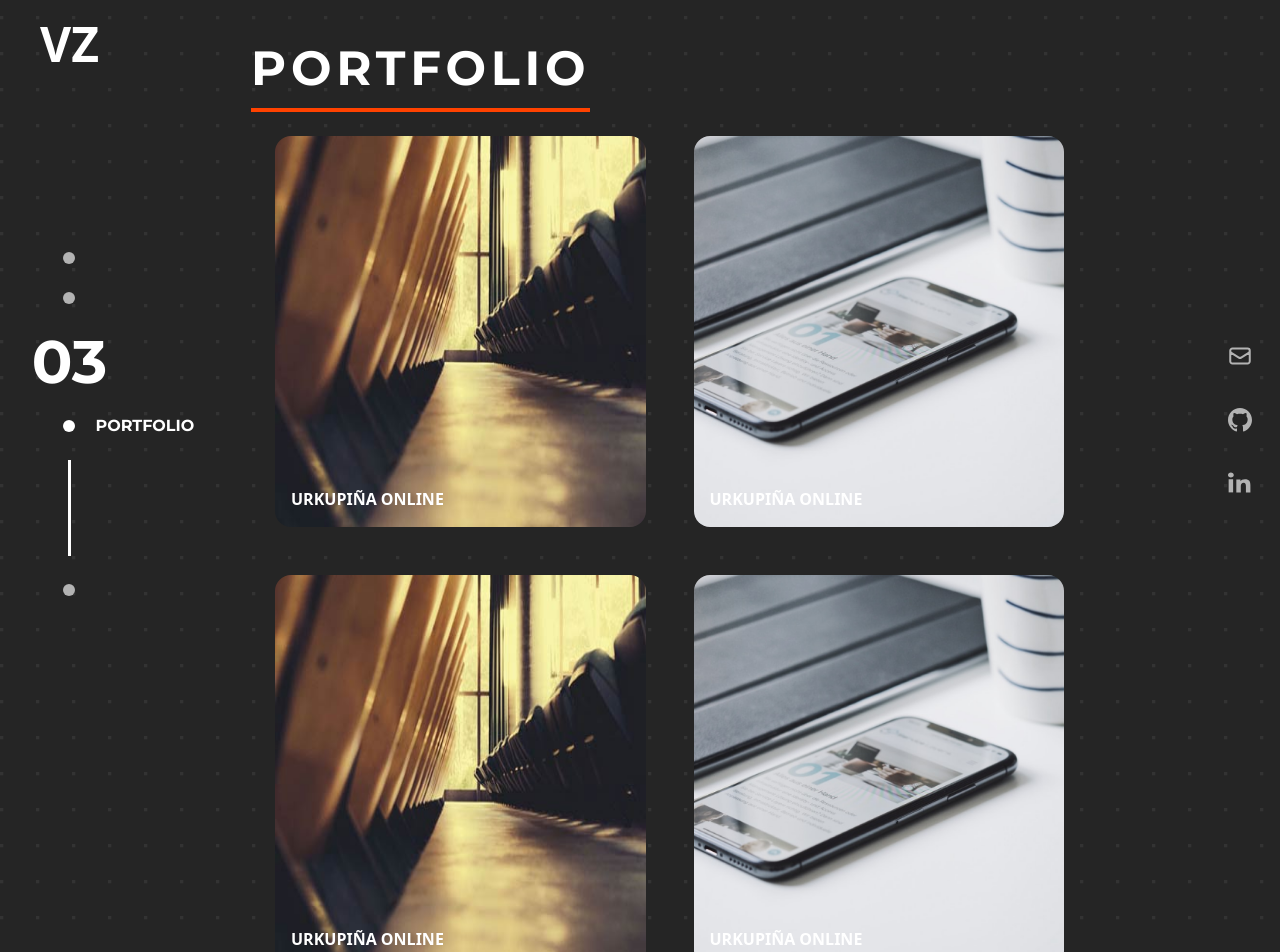
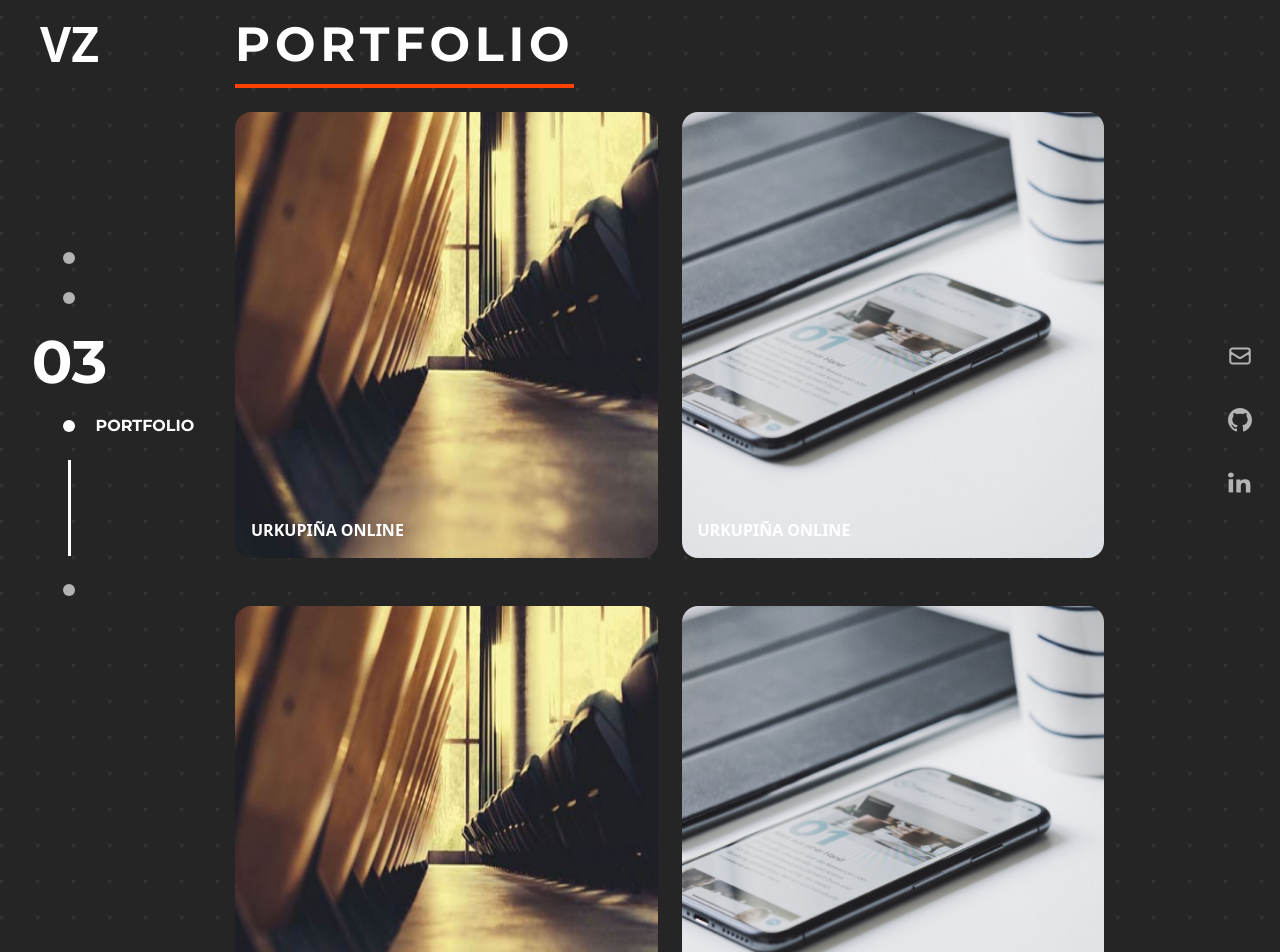
Before and after one commit to ojedacristian/personal-portfolio, a Next.js app: page /portfolio in a window 1280 px wide. Shown: the part 20-972 px from the top of the page. Built offline with nearby package versions, Linux system fonts and the light colour scheme.

Commit message:
fix overflow in Portfolio Page

```diff
--- a/components/Layout.tsx
+++ b/components/Layout.tsx
@@ -47,7 +47,7 @@ export const Layout: React.FC<Props> = ({ children, title = 'Cristian Ojeda - Po
           </header>
           <NavbarMenu dark={dark} />
         </aside>
-        <div className='mx-auto flex h-full px-2 sm:px-8'>
+        <div className='mx-auto flex h-full sm:px-8'>
           {children}
         </div>
         <NavbarSocial />
--- a/pages/portfolio/index.tsx
+++ b/pages/portfolio/index.tsx
@@ -20,11 +20,11 @@ const PortfolioPage: NextPage = () => {
       {/* <div className='absolute -z-20 h-screen w-full bg-brand-darkGray opacity-90' /> */}
       {/* BG END */}
 
-      <div className='container m-4 p-12 lg:px-12 xl:px-16'>
+      <div className='container pt-10 sm:px-12 xl:px-16'>
         <h1 className='inline-block border-b-4 border-brand-orange pb-4 font-montserrat text-5xl font-bold uppercase tracking-widest'>Portfolio</h1>
 
-        <div className='grid lg:grid-cols-2 2xl:grid-cols-3'>
-          <figure className="group relative m-6 overflow-hidden rounded-2xl bg-brand-orange text-white hover:cursor-pointer">
+        <div className='grid gap-6 lg:grid-cols-2 2xl:grid-cols-3'>
+          <figure className="group relative mt-6 overflow-hidden rounded-2xl bg-brand-orange text-white hover:cursor-pointer">
             <img src="1.jpg" alt="img01" className='min-h-full min-w-full group-hover:opacity-60' />
             <figcaption className='invisible absolute bottom-0 w-full -translate-x-1/2 scale-x-0 bg-white p-8 uppercase text-[#3c4a50] transition-all duration-300 before:pointer-events-none after:pointer-events-none group-hover:visible group-hover:translate-x-0 group-hover:scale-100
             '>
@@ -42,7 +42,7 @@ const PortfolioPage: NextPage = () => {
                 Urkupiña <span>Online</span>
               </h2>
           </figure>
-          <figure className="group relative m-6 overflow-hidden rounded-2xl bg-brand-orange text-white hover:cursor-pointer">
+          <figure className="group relative mt-6 overflow-hidden rounded-2xl bg-brand-orange text-white hover:cursor-pointer">
             <img src="project3.png" alt="img01" className='min-h-full min-w-full group-hover:opacity-50' />
             <figcaption className='invisible absolute bottom-0 w-full -translate-x-1/2 scale-x-0 bg-white p-8 uppercase text-[#3c4a50] transition-all duration-300 before:pointer-events-none after:pointer-events-none group-hover:visible group-hover:translate-x-0 group-hover:scale-100
             '>
@@ -54,7 +54,6 @@ const PortfolioPage: NextPage = () => {
                 <ArrowRight/>
                 </div>
               </div>
-            {/* <a href="/func" className='absolute bottom-0 right-0 z-10 h-full p-4'>View more</a> */}
             </figcaption>
               <p className='invisible absolute left-1/2 top-1/2 -translate-x-1/2 -translate-y-6 font-lato font-bold  opacity-0 transition-all duration-500 ease-in-out group-hover:visible group-hover:translate-y-0 group-hover:opacity-100'>Descripcion del proyecto de Urkupiña</p>
               <h2 className='absolute bottom-0 left-0 p-4 text-base font-bold uppercase transition-all group-hover:text-brand-darkGray'>
@@ -62,7 +61,7 @@ const PortfolioPage: NextPage = () => {
               </h2>
           </figure>
 
-          <figure className="group relative m-6 overflow-hidden rounded-2xl bg-brand-orange text-white hover:cursor-pointer">
+          <figure className="group relative mt-6 overflow-hidden rounded-2xl bg-brand-orange text-white hover:cursor-pointer">
             <img src="1.jpg" alt="img01" className='min-h-full min-w-full group-hover:opacity-60' />
             <figcaption className='invisible absolute bottom-0 w-full -translate-x-1/2 scale-x-0 bg-white p-8 uppercase text-[#3c4a50] transition-all duration-300 before:pointer-events-none after:pointer-events-none group-hover:visible group-hover:translate-x-0 group-hover:scale-100
             '>
@@ -80,7 +79,7 @@ const PortfolioPage: NextPage = () => {
                 Urkupiña <span>Online</span>
               </h2>
           </figure>
-          <figure className="group relative m-6 overflow-hidden rounded-2xl bg-brand-orange text-white hover:cursor-pointer">
+          <figure className="group relative mt-6 overflow-hidden rounded-2xl bg-brand-orange text-white hover:cursor-pointer">
             <img src="project3.png" alt="img01" className='min-h-full min-w-full group-hover:opacity-50' />
             <figcaption className='invisible absolute bottom-0 w-full -translate-x-1/2 scale-x-0 bg-white p-8 uppercase text-[#3c4a50] transition-all duration-300 before:pointer-events-none after:pointer-events-none group-hover:visible group-hover:translate-x-0 group-hover:scale-100
             '>
@@ -92,7 +91,6 @@ const PortfolioPage: NextPage = () => {
                 <ArrowRight/>
                 </div>
               </div>
-            {/* <a href="/func" className='absolute bottom-0 right-0 z-10 h-full p-4'>View more</a> */}
             </figcaption>
               <p className='invisible absolute left-1/2 top-1/2 -translate-x-1/2 -translate-y-6 font-lato font-bold  opacity-0 transition-all duration-500 ease-in-out group-hover:visible group-hover:translate-y-0 group-hover:opacity-100'>Descripcion del proyecto de Urkupiña</p>
               <h2 className='absolute bottom-0 left-0 p-4 text-base font-bold uppercase transition-all group-hover:text-brand-darkGray'>
```
